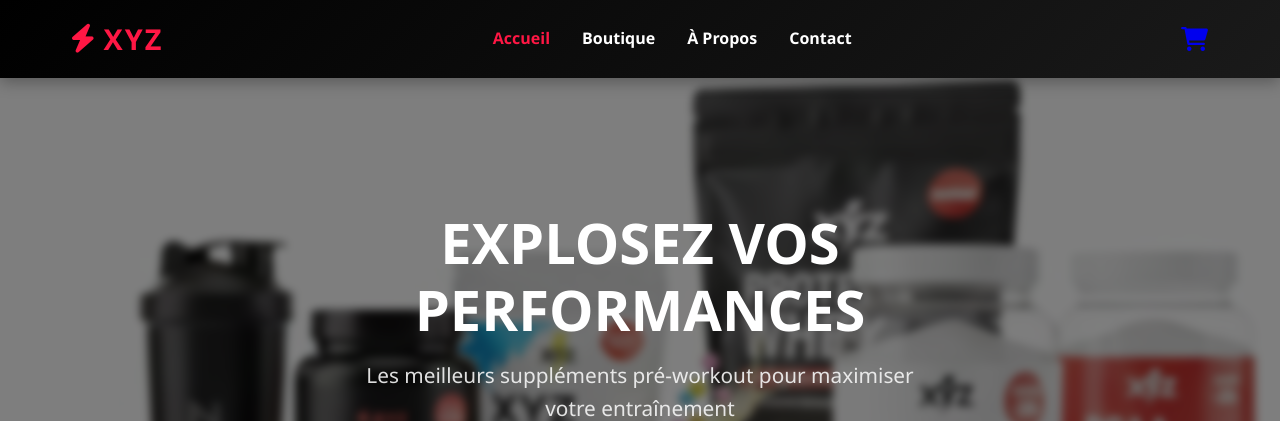
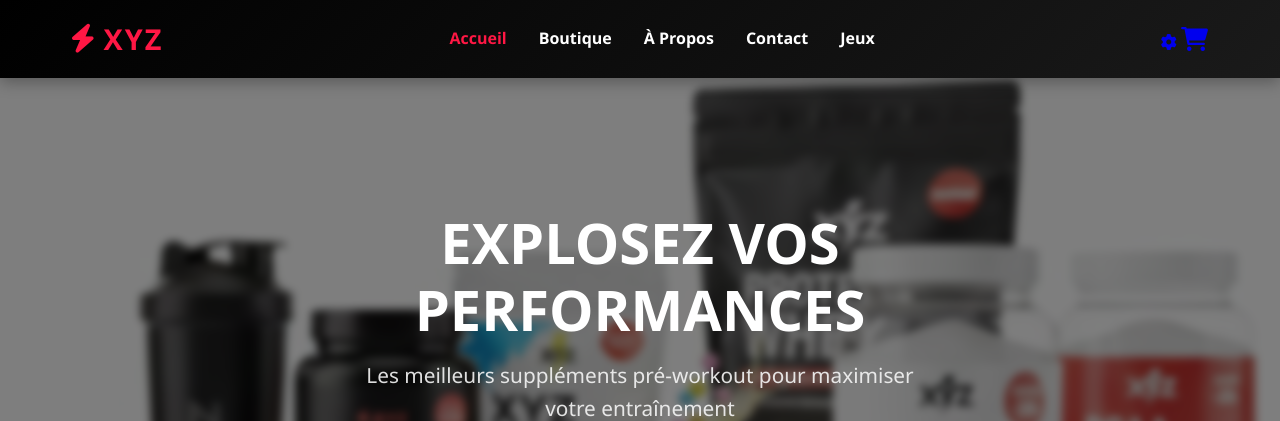
Before and after one commit to Nathan355/projet-momo-nt, a PHP site: page / in a window 1280 px wide. Shown: the top 421 px of the page. Run offline with PHP 8.4, Linux system fonts and the light colour scheme.

Commit message:
Ajout liens Jeux et icone Admin dans la navbar de toutes les pages

```diff
--- a/boutique.php
+++ b/boutique.php
@@ -19,9 +19,11 @@
                     <li><a href="boutique.php" class="active">Boutique</a></li>
                     <li><a href="presentation.php">À Propos</a></li>
                     <li><a href="contact.php">Contact</a></li>
+                    <li><a href="jeux.php">Jeux</a></li>
                 </ul>
             </nav>
             <div class="nav-icons">
+                <a href="admin.php" class="admin-icon" title="Admin"><i class="fas fa-cog"></i></a>
                 <a href="panier.php" class="cart-icon"><i class="fas fa-shopping-cart"></i><span class="cart-count-badge">0</span></a>
             </div>
             <button class="nav-toggle" aria-label="Ouvrir le menu"><span class="hamburger"></span></button>
--- a/catalogue.php
+++ b/catalogue.php
@@ -19,9 +19,11 @@
                     <li><a href="catalogue.php" class="active">Boutique</a></li>
                     <li><a href="presentation.php">À Propos</a></li>
                     <li><a href="contact.php">Contact</a></li>
+                    <li><a href="jeux.php">Jeux</a></li>
                 </ul>
             </nav>
             <div class="nav-icons">
+                <a href="admin.php" class="admin-icon" title="Admin"><i class="fas fa-cog"></i></a>
                 <a href="panier.php" class="cart-icon"><i class="fas fa-shopping-cart"></i><span class="cart-count-badge">0</span></a>
             </div>
             <button class="nav-toggle" aria-label="Ouvrir le menu"><span class="hamburger"></span></button>
--- a/categorie_a.php
+++ b/categorie_a.php
@@ -19,9 +19,11 @@
                     <li><a href="boutique.php">Boutique</a></li>
                     <li><a href="presentation.php">À Propos</a></li>
                     <li><a href="contact.php">Contact</a></li>
+                    <li><a href="jeux.php">Jeux</a></li>
                 </ul>
             </nav>
             <div class="nav-icons">
+                <a href="admin.php" class="admin-icon" title="Admin"><i class="fas fa-cog"></i></a>
                 <a href="panier.php" class="cart-icon"><i class="fas fa-shopping-cart"></i><span class="cart-count-badge">0</span></a>
             </div>
             <button class="nav-toggle" aria-label="Ouvrir le menu"><span class="hamburger"></span></button>
--- a/categorie_b.php
+++ b/categorie_b.php
@@ -19,9 +19,11 @@
                     <li><a href="boutique.php">Boutique</a></li>
                     <li><a href="presentation.php">À Propos</a></li>
                     <li><a href="contact.php">Contact</a></li>
+                    <li><a href="jeux.php">Jeux</a></li>
                 </ul>
             </nav>
             <div class="nav-icons">
+                <a href="admin.php" class="admin-icon" title="Admin"><i class="fas fa-cog"></i></a>
                 <a href="panier.php" class="cart-icon"><i class="fas fa-shopping-cart"></i><span class="cart-count-badge">0</span></a>
             </div>
             <button class="nav-toggle" aria-label="Ouvrir le menu"><span class="hamburger"></span></button>
--- a/contact.php
+++ b/contact.php
@@ -19,9 +19,11 @@
                     <li><a href="boutique.php">Boutique</a></li>
                     <li><a href="presentation.php">À Propos</a></li>
                     <li><a href="contact.php" class="active">Contact</a></li>
+                    <li><a href="jeux.php">Jeux</a></li>
                 </ul>
             </nav>
             <div class="nav-icons">
+                <a href="admin.php" class="admin-icon" title="Admin"><i class="fas fa-cog"></i></a>
                 <a href="panier.php" class="cart-icon"><i class="fas fa-shopping-cart"></i><span class="cart-count-badge">0</span></a>
             </div>
             <button class="nav-toggle" aria-label="Ouvrir le menu"><span class="hamburger"></span></button>
--- a/index.php
+++ b/index.php
@@ -19,9 +19,11 @@
                     <li><a href="boutique.php">Boutique</a></li>
                     <li><a href="presentation.php">À Propos</a></li>
                     <li><a href="contact.php">Contact</a></li>
+                    <li><a href="jeux.php">Jeux</a></li>
                 </ul>
             </nav>
             <div class="nav-icons">
+                <a href="admin.php" class="admin-icon" title="Admin"><i class="fas fa-cog"></i></a>
                 <a href="panier.php" class="cart-icon"><i class="fas fa-shopping-cart"></i><span class="cart-count-badge">0</span></a>
             </div>
             <button class="nav-toggle" aria-label="Ouvrir le menu"><span class="hamburger"></span></button>
--- a/mentions.php
+++ b/mentions.php
@@ -19,9 +19,11 @@
                     <li><a href="boutique.php">Boutique</a></li>
                     <li><a href="presentation.php">À Propos</a></li>
                     <li><a href="contact.php">Contact</a></li>
+                    <li><a href="jeux.php">Jeux</a></li>
                 </ul>
             </nav>
             <div class="nav-icons">
+                <a href="admin.php" class="admin-icon" title="Admin"><i class="fas fa-cog"></i></a>
                 <a href="panier.php" class="cart-icon"><i class="fas fa-shopping-cart"></i><span class="cart-count-badge">0</span></a>
             </div>
             <button class="nav-toggle" aria-label="Ouvrir le menu"><span class="hamburger"></span></button>
--- a/panier.php
+++ b/panier.php
@@ -19,9 +19,11 @@
                     <li><a href="boutique.php">Boutique</a></li>
                     <li><a href="presentation.php">À Propos</a></li>
                     <li><a href="contact.php">Contact</a></li>
+                    <li><a href="jeux.php">Jeux</a></li>
                 </ul>
             </nav>
             <div class="nav-icons">
+                <a href="admin.php" class="admin-icon" title="Admin"><i class="fas fa-cog"></i></a>
                 <a href="panier.php" class="cart-icon"><i class="fas fa-shopping-cart"></i><span class="cart-count-badge">0</span></a>
             </div>
             <button class="nav-toggle" aria-label="Ouvrir le menu"><span class="hamburger"></span></button>
--- a/presentation.php
+++ b/presentation.php
@@ -19,9 +19,11 @@
                     <li><a href="boutique.php">Boutique</a></li>
                     <li><a href="presentation.php" class="active">À Propos</a></li>
                     <li><a href="contact.php">Contact</a></li>
+                    <li><a href="jeux.php">Jeux</a></li>
                 </ul>
             </nav>
             <div class="nav-icons">
+                <a href="admin.php" class="admin-icon" title="Admin"><i class="fas fa-cog"></i></a>
                 <a href="panier.php" class="cart-icon"><i class="fas fa-shopping-cart"></i><span class="cart-count-badge">0</span></a>
             </div>
             <button class="nav-toggle" aria-label="Ouvrir le menu"><span class="hamburger"></span></button>
--- a/produit.php
+++ b/produit.php
@@ -19,9 +19,11 @@
                     <li><a href="boutique.php">Boutique</a></li>
                     <li><a href="presentation.php">À Propos</a></li>
                     <li><a href="contact.php">Contact</a></li>
+                    <li><a href="jeux.php">Jeux</a></li>
                 </ul>
             </nav>
             <div class="nav-icons">
+                <a href="admin.php" class="admin-icon" title="Admin"><i class="fas fa-cog"></i></a>
                 <a href="panier.php" class="cart-icon"><i class="fas fa-shopping-cart"></i><span class="cart-count-badge">0</span></a>
             </div>
             <button class="nav-toggle" aria-label="Ouvrir le menu"><span class="hamburger"></span></button>
```
